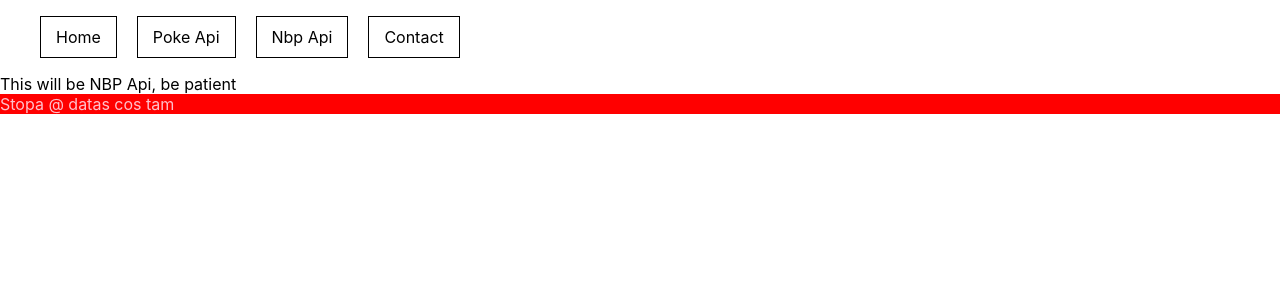
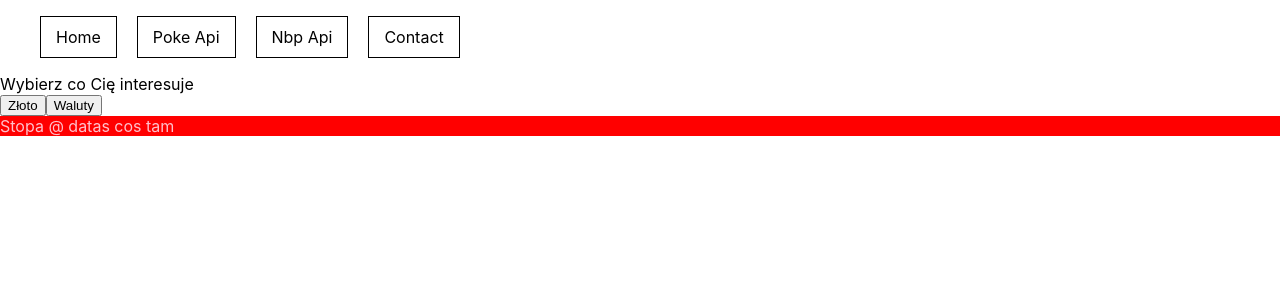
Before and after one commit to DamianKonc/playground, a Next.js app: page /NBPApi/NBPApi in a window 1280 px wide. Shown: the top 300 px of the page. Built offline with nearby package versions, Linux system fonts and the light colour scheme; no server answers.

Commit message:
starting fun with nbp api

```diff
--- a/pages/NBPApi/NBPApi.tsx
+++ b/pages/NBPApi/NBPApi.tsx
@@ -1,7 +1,45 @@
 import { NextPage } from "next";
+import { useEffect, useState } from "react";
 
 const NBPApi: NextPage = () => {
-  return <div>This will be NBP Api, be patient</div>;
+  const [fetchingFrom, setFetchingFrom] = useState<string>();
+  const [datas, setDatas] = useState();
+  useEffect(() => {
+    fetch("http://api.nbp.pl/api/exchangerates/rates/C/978/")
+      .then((data) => data.json())
+      .then((json) => console.log(json));
+  }, []);
+
+  const setWhatYouWant = (e) => {
+    console.log(e.target.value);
+    setFetchingFrom(e.target.value);
+  };
+
+  const expr = "Currency";
+  return (
+    <section>
+      {!fetchingFrom && <div>Wybierz co Cię interesuje</div>}
+      <div>
+        <button value={"Gold"} onClick={setWhatYouWant}>
+          Złoto
+        </button>
+        <button value={"Currency"} onClick={setWhatYouWant}>
+          Waluty
+        </button>
+      </div>
+
+      {(() => {
+        switch (fetchingFrom) {
+          case "Gold":
+            return <div>Gold</div>;
+          case "Currency":
+            return <div>Currency</div>;
+          default:
+            return null;
+        }
+      })()}
+    </section>
+  );
 };
 
 export default NBPApi;
```
